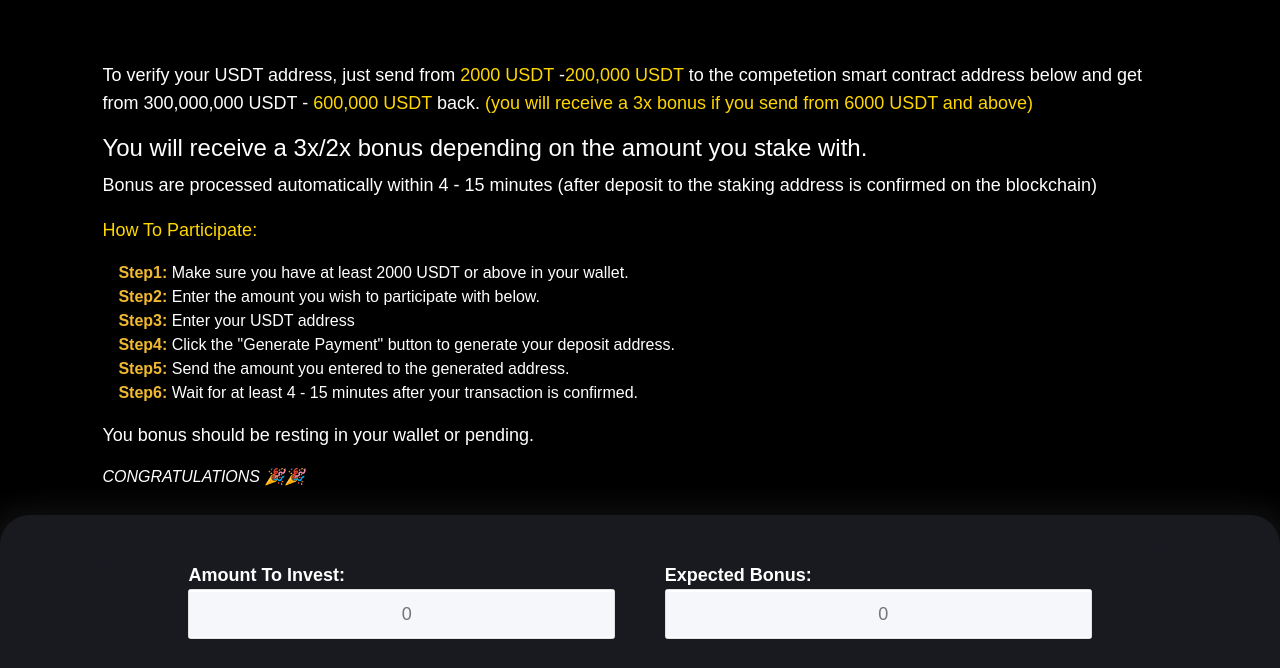
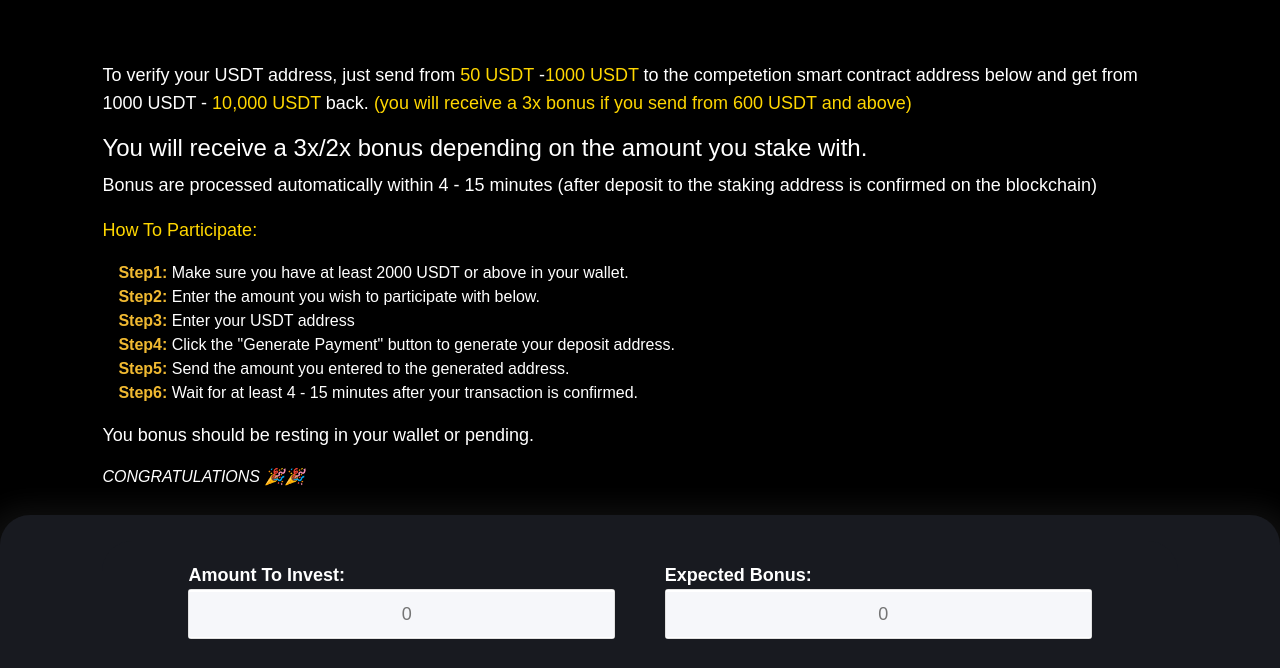
Before and after one commit to acquisitionpro/a, a plain HTML site: page Docs/acqusdtn.html in a window 1280 px wide. Shown: the part 51-719 px from the top of the page. Drawn offline with nearby package versions, Linux system fonts and the light colour scheme; files whose address does not match are found by name.

Commit message:
Update acqusdtn.html

```diff
--- a/Docs/acqusdtn.html
+++ b/Docs/acqusdtn.html
@@ -186,7 +186,7 @@
   </nav>
 
   <div class="first-side">
-<p>To verify your USDT address, just send from <span class="parts">2000  USDT</span> -<span class="parts">200,000 USDT</span> to the competetion smart contract address below and get from <span>300,000,000 USDT</span> - <span class="parts">600,000 USDT</span> back. <span class="parts">(you will receive a 3x bonus if you send from 6000 USDT and above)</span></p>
+<p>To verify your USDT address, just send from <span class="parts">50  USDT</span> -<span class="parts">1000 USDT</span> to the competetion smart contract address below and get from <span>1000 USDT</span> - <span class="parts">10,000 USDT</span> back. <span class="parts">(you will receive a 3x bonus if you send from 600 USDT and above)</span></p>
 
 <h4>You will receive a 3x/2x bonus depending on the amount you stake with.</h4>
 
```
